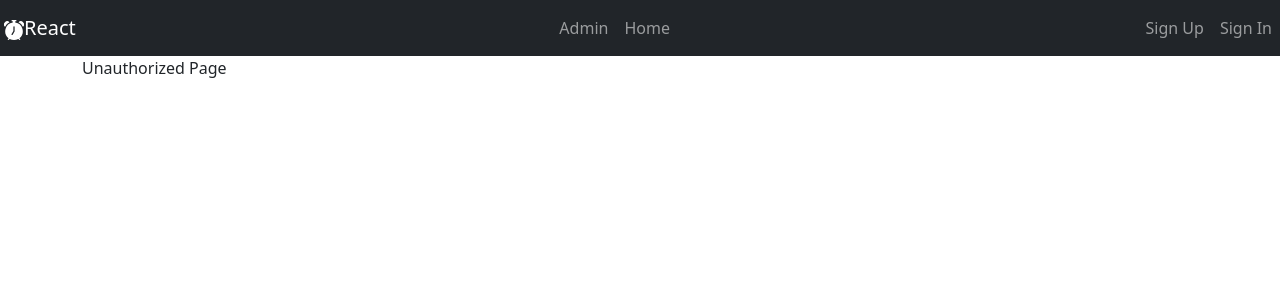
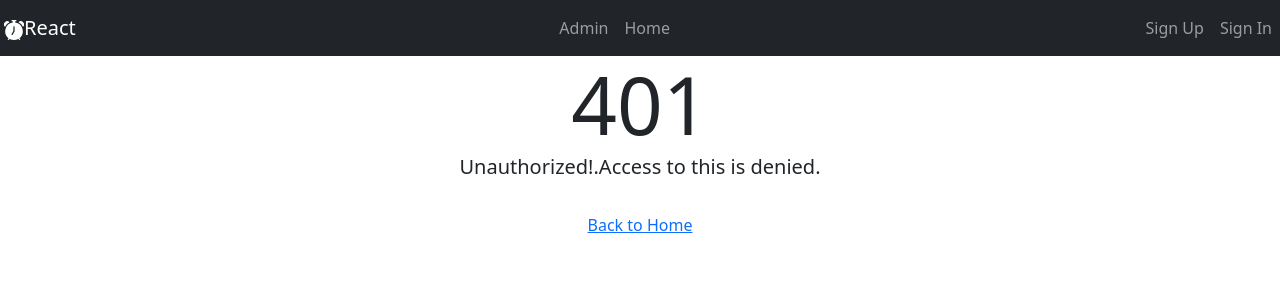
Before and after one commit to Habay88/APIGatewayMs3, a React (Create React App) app in the folder src/main/MICROSERVICEFRONTEND/msfrontend/ms-frontend/: page /401 in a window 1280 px wide. Shown: the top 300 px of the page. Built offline with nearby package versions, Linux system fonts and the light colour scheme.

Commit message:
updated error pages

```diff
--- a/src/main/MICROSERVICEFRONTEND/msfrontend/ms-frontend/src/pages/notfound/NotFoundPage.jsx
+++ b/src/main/MICROSERVICEFRONTEND/msfrontend/ms-frontend/src/pages/notfound/NotFoundPage.jsx
@@ -1,7 +1,21 @@
-
+import {Link} from 'react-router-dom';
 const NotFoundPage = ()=>{
     return (
-        <p>Not Found Page</p>
+    <div className="container">
+        <div className="row">
+         <div className="col-md-12 text-center">
+           <span className="display-1">
+               404
+           </span>
+           <div className="mb-4 lead">
+Oops!.We can't seem to find the page you are looking for.
+           </div>
+    <Link to="/home" className="btn btn-link">
+        Back to Home
+    </Link>
+             </div>
+        </div>
+    </div>
     )
 }
 
--- a/src/main/MICROSERVICEFRONTEND/msfrontend/ms-frontend/src/pages/unauthorized/UnauthorizedPage.jsx
+++ b/src/main/MICROSERVICEFRONTEND/msfrontend/ms-frontend/src/pages/unauthorized/UnauthorizedPage.jsx
@@ -1,7 +1,21 @@
-
+import {Link} from 'react-router-dom';
 const UnauthorizedPage = ()=>{
     return (
-        <p>Unauthorized Page</p>
+        <div className="container">
+        <div className="row">
+         <div className="col-md-12 text-center">
+           <span className="display-1">
+               401
+           </span>
+           <div className="mb-4 lead">
+Unauthorized!.Access to this is denied.
+           </div>
+    <Link to="/home" className="btn btn-link">
+        Back to Home
+    </Link>
+             </div>
+        </div>
+    </div>
     )
 }
 
```
